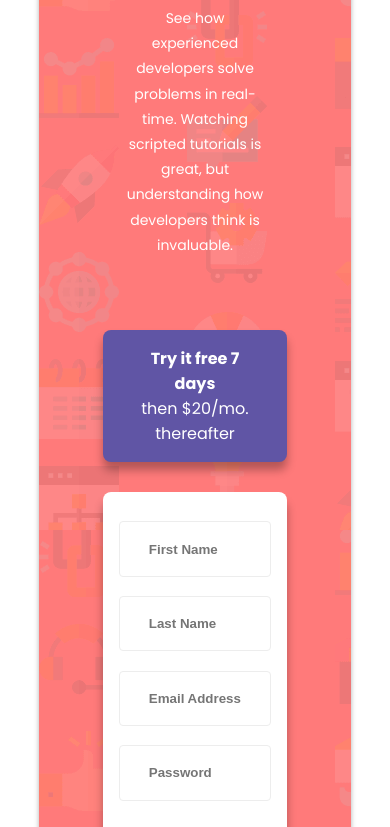
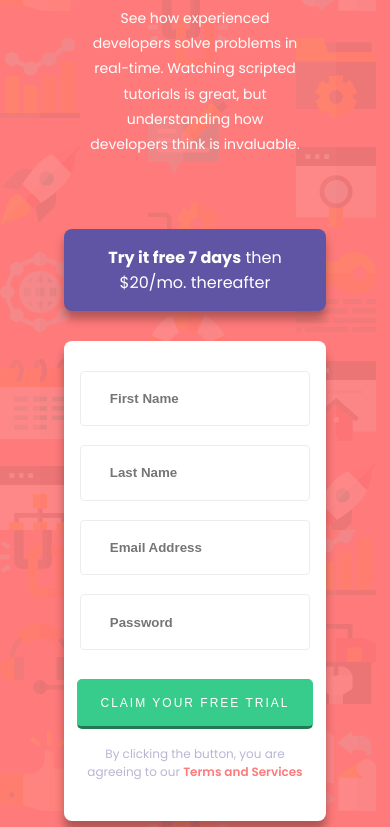
Before and after one commit to Richard-Emmanuel/Responsive-sign-up-zuri, a plain HTML site: page index.html in a window 390 px wide. Shown: the part 270-1097 px from the top of the page. Drawn offline with Linux system fonts and the light colour scheme.

Commit message:
few refactoring

```diff
--- a/style.css
+++ b/style.css
@@ -32,8 +32,7 @@ body {
 }
 
 .wrapper {
-  margin-left: auto;
-  margin-right: auto;
+  margin: 0 auto;
   width: 1400px;
   background-color: var(--clr-red);
   height: 800px;
@@ -220,7 +219,7 @@ body {
    .wrapper {
     flex-direction: column;
     height: auto;
-    width: 80%;
+    width: 100%;
   }
 
   .right {
```
